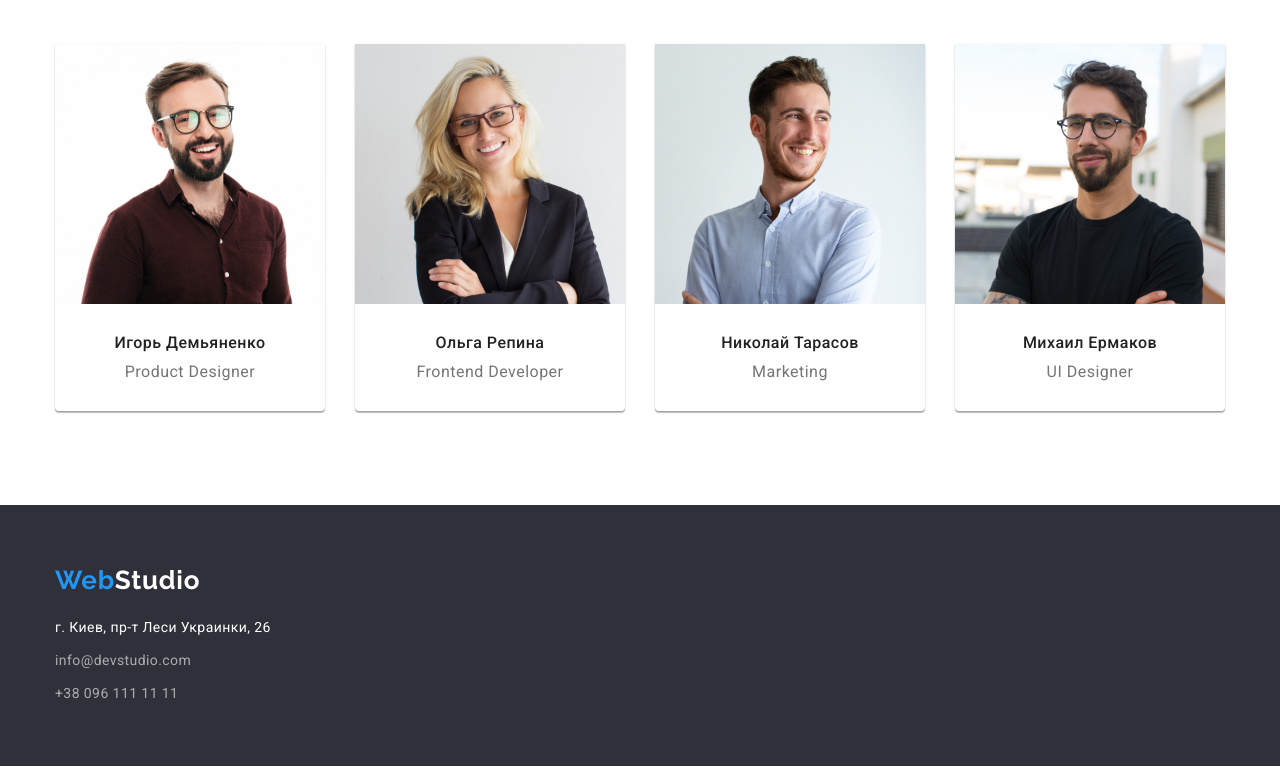
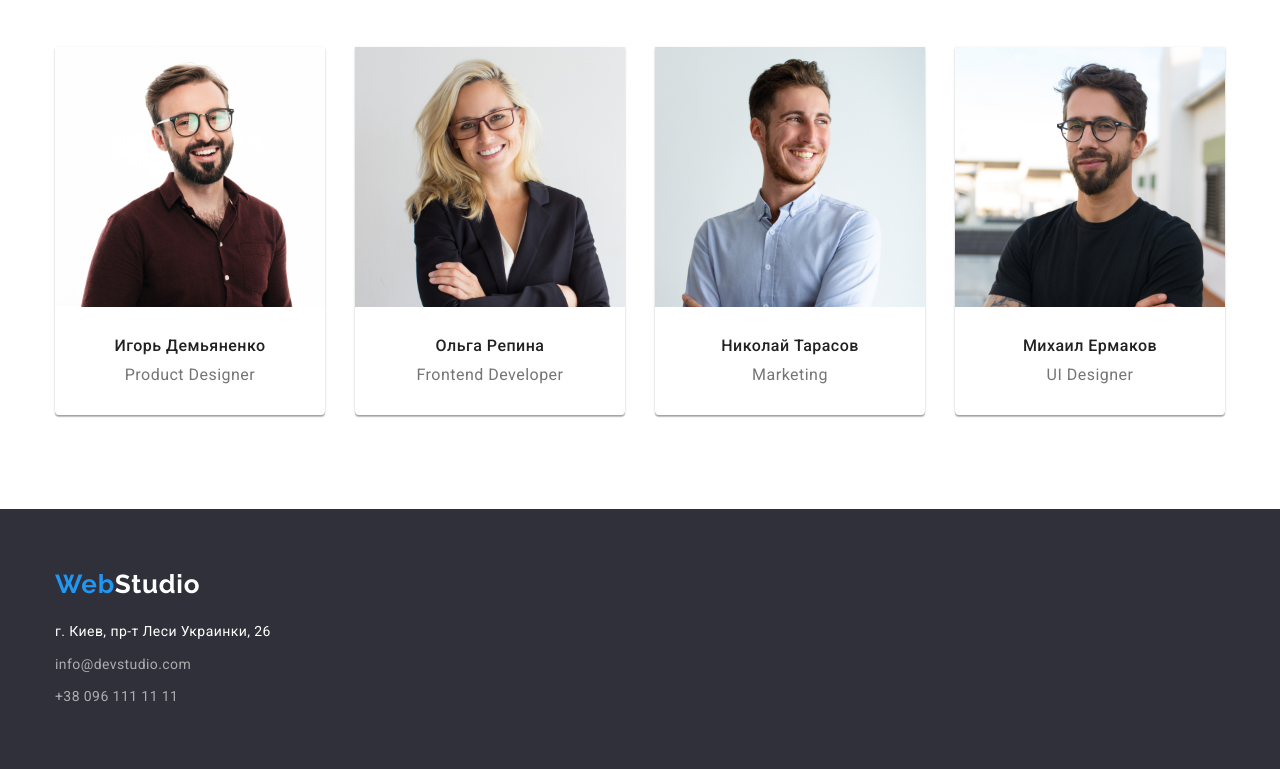
Before and after one commit to vladislav-kulachko/goit-markup-hw-03, a plain HTML site: page index.html in a window 1280 px wide. Shown: the part 1574-2343 px from the top of the page. Drawn offline with nearby package versions, Linux system fonts and the light colour scheme.

Commit message:
финал css+html

```diff
--- a/css/styles.css
+++ b/css/styles.css
@@ -148,6 +148,7 @@ img {
 }
 .advantage-item {
   width: 270px;
+  height: 101px;
 }
 .advantage-header {
   font-weight: 700;
@@ -201,15 +202,16 @@ img {
 .staff-card:not(:last-child) {
   margin-right: 30px;
 }
-.img-staff {
-  margin-bottom: 30px;
+.staff-info {
+  padding-top: 30px;
+  padding-bottom: 30px;
+  text-align: center;
 }
 .staff-name {
   font-weight: 500;
   font-size: 16px;
   line-height: 1.185;
   letter-spacing: 0.03em;
-  text-align: center;
   margin-bottom: 10px;
 }
 .staff-function {
@@ -218,8 +220,6 @@ img {
   letter-spacing: 0.03em;
   font-weight: 400;
   color: var(--secondary-black-color);
-  text-align: center;
-  margin-bottom: 30px;
 }
 .footer {
   background-color: #2f303a;
@@ -293,7 +293,6 @@ img {
   min-width: auto;
   padding: 6px 22px;
 }
-
 .button-action:focus,
 .button-action:hover,
 .button:active {
@@ -321,8 +320,11 @@ img {
 .border {
   border: 1px solid #eeeeee;
   border-top: none;
-  padding: 20px 24px;
+  padding-top: 20px;
+  padding-bottom: 20px;
+  padding-left: 24px;
   height: 110px;
+  width: 370px;
 }
 .project-name {
   font-weight: 700;
--- a/index.html
+++ b/index.html
@@ -104,23 +104,31 @@
         <ul class="team-list">
           <li class="staff-card">
             <img class="img-staff" src="img/игорь-демьяненко.jpg" width="270" alt="игорь-демьяненко" />
+            <div class="staff-info">
               <h3 class="staff-name">Игорь Демьяненко</h3>
               <p class="staff-function">Product Designer</p>
+            </div>
           </li>
           <li class="staff-card">
             <img class="img-staff" src="img/ольга-репина.jpg" width="270" alt="ольга-репина" />
+            <div class="staff-info">
               <h3 class="staff-name">Ольга Репина</h3>
               <p class="staff-function">Frontend Developer</p>
+            </div>
           </li>
           <li class="staff-card">
             <img class="img-staff" src="img/николай-тарасов.jpg" width="270" alt="николай-тарасов" />
+            <div class="staff-info">
               <h3 class="staff-name">Николай Тарасов</h3>
               <p class="staff-function">Marketing</p>
+            </div>
           </li>
           <li class="staff-card">
             <img class="img-staff" src="img/михаил-ермаков.jpg" width="270" alt="михаил-ермаков" />
+            <div class="staff-info">
               <h3 class="staff-name">Михаил Ермаков</h3>
               <p class="staff-function">UI Designer</p>
+            </div>
           </li>
         </ul>
       </div>
```
Lines whose indentation alone changed are shown as unchanged.
